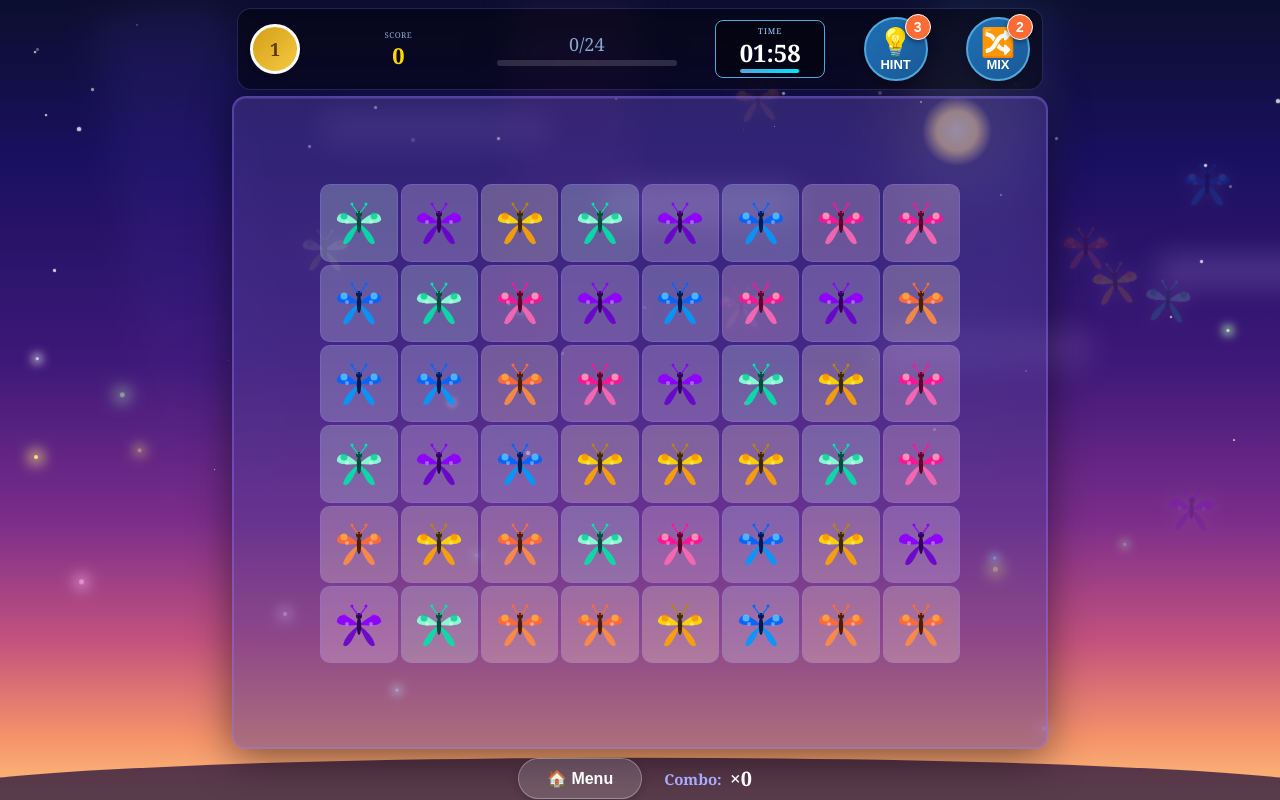
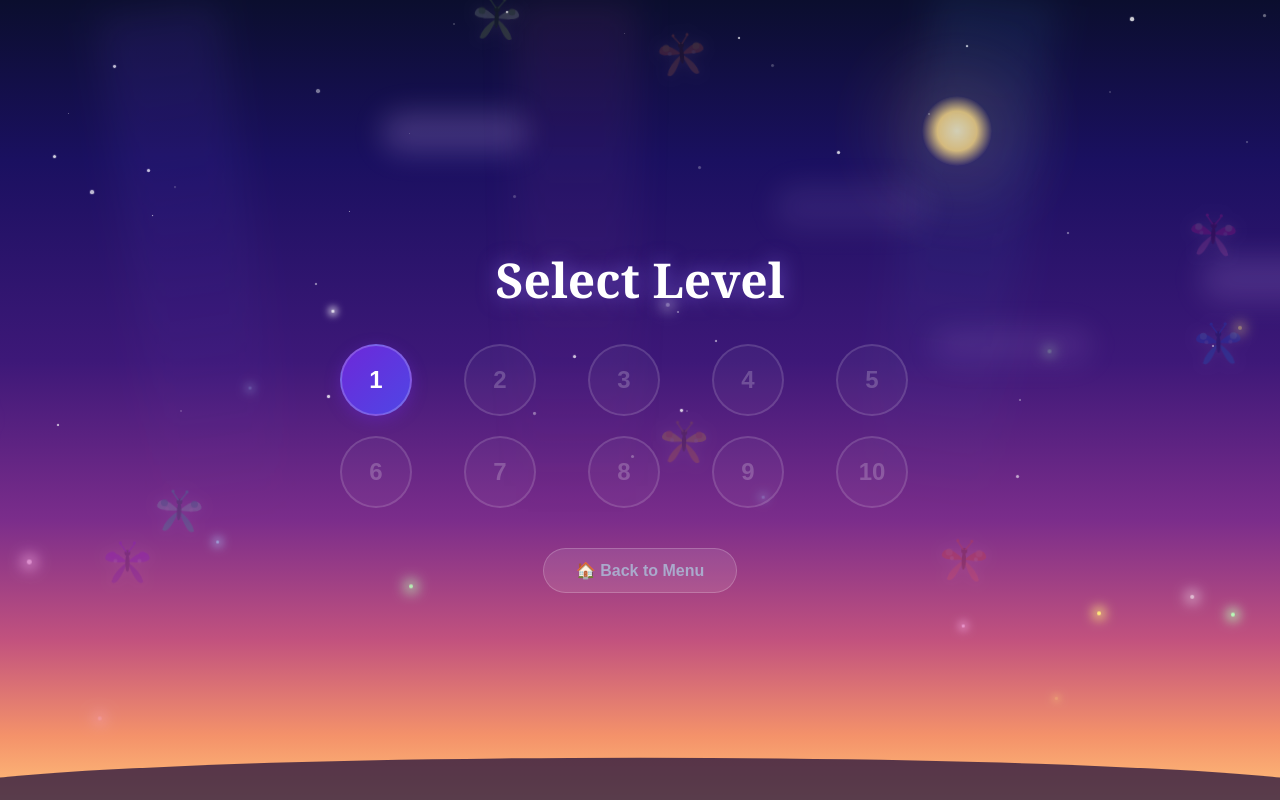
Before and after one commit to yeshakikani/Butterfly, a React (Vite) app: page / in a window 1280 px wide. Both pictures are taken after a click on the button "▶ Play Now". Built offline with nearby package versions, Linux system fonts and the light colour scheme.

Commit message:
level done

```diff
--- a/src/App.jsx
+++ b/src/App.jsx
@@ -248,14 +248,14 @@ function MergingButterfly({ bf, start1, start2, onDone }) {
 // ─── Level Configuration ───────────────────────────────────────────────────
 const LEVEL_CONFIG = {
   1: { species: 6, time: 120, mode: "none", title: "Score" },
-  2: { species: 7, time: 120, mode: "none", title: "Score" },
+  2: { species: 7, time: 120, mode: "alternate", title: "Score" },
   3: { species: 8, time: 120, mode: "up", title: "Score" },
   4: { species: 9, time: 120, mode: "left", title: "Score" },
   5: { species: 10, time: 120, mode: "right", title: "Score" },
-  6: { species: 11, time: 120, mode: "none", title: "Score" },
-  7: { species: 12, time: 120, mode: "right", title: "Score" },
-  8: { species: 12, time: 120, mode: "center-h", title: "Score" },
-  9: { species: 12, time: 120, mode: "center-v", title: "Score" },
+  6: { species: 11, time: 120, mode: "center-h", title: "Score" },
+  7: { species: 12, time: 120, mode: "center-v", title: "Score" },
+  8: { species: 12, time: 120, mode: "alternate-v", title: "Score" },
+  9: { species: 12, time: 120, mode: "random", title: "Score" },
   10: { species: 12, time: 120, mode: "alternate", title: "Score" },
 };
 
@@ -707,13 +707,7 @@ export default function App() {
   }, []);
 
   const startGame = () => {
-    // Optional: Reset level to 1 if they want to start over from Menu
-    // setLevel(1);
-    // startLevel(1);
-
-    // Based on user request "refresh ho tabhi 2 level ana chahiye",
-    // we use the current (stored) level.
-    startLevel(level);
+    setScene("levels");
   };
 
   const doShuffle = useCallback(() => {
@@ -935,6 +929,34 @@ export default function App() {
                 } else if (ng[r][col]) ng[r][col] = null;
               }
             }
+          } else if (mode === "alternate") {
+            // Even rows Left, Odd rows Right
+            for (let row = 0; row < ROWS; row++) {
+              const isEven = row % 2 === 0;
+              let writeIdx = isEven ? 0 : COLS - 1;
+              const step = isEven ? 1 : -1;
+              const start = isEven ? 0 : COLS - 1;
+              const end = isEven ? COLS : -1;
+              for (let col = start; col !== end; col += step) {
+                if (ng[row][col] && !ng[row][col].gone) {
+                  const t = ng[row][col]; ng[row][col] = null; ng[row][writeIdx] = t; writeIdx += step;
+                } else if (ng[row][col]) ng[row][col] = null;
+              }
+            }
+          } else if (mode === "alternate-v") {
+            // Even cols Up, Odd cols Down
+            for (let col = 0; col < COLS; col++) {
+              const isEven = col % 2 === 0;
+              let writeIdx = isEven ? 0 : ROWS - 1;
+              const step = isEven ? 1 : -1;
+              const start = isEven ? 0 : ROWS - 1;
+              const end = isEven ? ROWS : -1;
+              for (let row = start; row !== end; row += step) {
+                if (ng[row][col] && !ng[row][col].gone) {
+                  const t = ng[row][col]; ng[row][col] = null; ng[writeIdx][col] = t; writeIdx += step;
+                } else if (ng[row][col]) ng[row][col] = null;
+              }
+            }
           }
 
           return ng;
@@ -945,6 +967,9 @@ export default function App() {
             if (timerRef.current) clearInterval(timerRef.current);
             setTimeout(() => {
               setScene("win");
+              const nextLvl = level + 1;
+              const highest = Number(localStorage.getItem("butterflyLevel")) || 1;
+              if (nextLvl > highest) localStorage.setItem("butterflyLevel", nextLvl);
             }, 500);
           }
           return next;
@@ -1054,6 +1079,65 @@ export default function App() {
             <span>🔀 2+ Shuffles</span>
           </div>
         </div>
+      </div>
+    </div>
+  );
+  if (scene === "levels") return (
+    <div style={{
+      width: "100vw", height: "100vh", overflow: "hidden",
+      background: "transparent",
+      display: "flex", flexDirection: "column", alignItems: "center", justifyContent: "center",
+      fontFamily: "'Georgia', serif", position: "relative",
+    }}>
+      <FloatingBg scene="levels" />
+      <div style={{ position: "relative", zIndex: 10, textAlign: "center", width: "min(90vw, 600px)", animation: "fadeSlide 0.6s ease" }}>
+        <h2 style={{
+          fontSize: "clamp(28px, 5vw, 48px)", fontWeight: 900,
+          color: "white", marginBottom: 32,
+          textShadow: "0 0 20px rgba(150, 120, 255, 0.6)",
+        }}>Select Level</h2>
+
+        <div style={{
+          display: "grid", gridTemplateColumns: "repeat(5, 1fr)", gap: isSmall ? 12 : 20,
+          marginBottom: 40
+        }}>
+          {Object.keys(LEVEL_CONFIG).map(lvl => {
+            const num = Number(lvl);
+            const isUnlocked = num <= (Number(localStorage.getItem("butterflyLevel")) || 1);
+            return (
+              <button
+                key={lvl}
+                onClick={() => startLevel(num)}
+                style={{
+                  width: isSmall ? 52 : 72, height: isSmall ? 52 : 72,
+                  borderRadius: "50%", border: "2px solid rgba(255,255,255,0.2)",
+                  background: isUnlocked
+                    ? "linear-gradient(135deg, #6D28D9, #4F46E5)"
+                    : "rgba(255,255,255,0.05)",
+                  color: isUnlocked ? "white" : "rgba(255,255,255,0.3)",
+                  fontSize: isSmall ? 18 : 24, fontWeight: 900,
+                  cursor: "pointer", transition: "all 0.2s",
+                  display: "flex", alignItems: "center", justifyContent: "center",
+                  boxShadow: isUnlocked ? "0 4px 15px rgba(109,40,217,0.4)" : "none",
+                  opacity: isUnlocked ? 1 : 0.7,
+                }}
+                onMouseEnter={(e) => { if(isUnlocked) e.currentTarget.style.transform = "scale(1.1)"; }}
+                onMouseLeave={(e) => { if(isUnlocked) e.currentTarget.style.transform = "scale(1)"; }}
+              >
+                {num}
+              </button>
+            );
+          })}
+        </div>
+
+        <button
+          onClick={() => setScene("menu")}
+          style={{
+            background: "rgba(255,255,255,0.1)", color: "#AAC",
+            border: "1px solid rgba(255,255,255,0.2)", borderRadius: 40,
+            padding: "12px 32px", fontSize: 16, fontWeight: 600, cursor: "pointer"
+          }}
+        >🏠 Back to Menu</button>
       </div>
     </div>
   );
```
